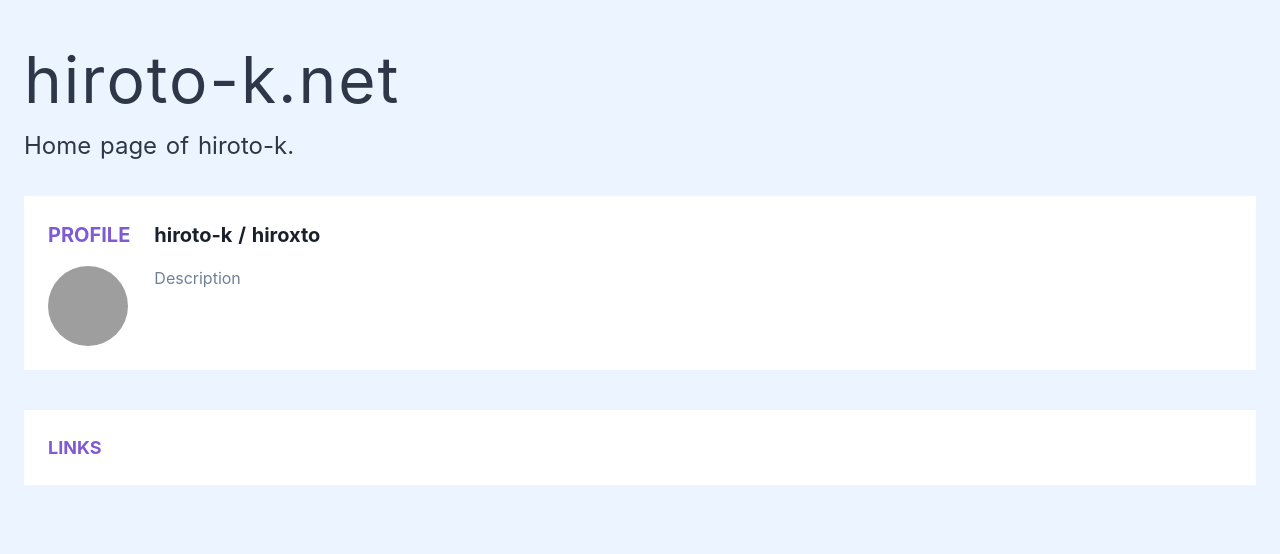
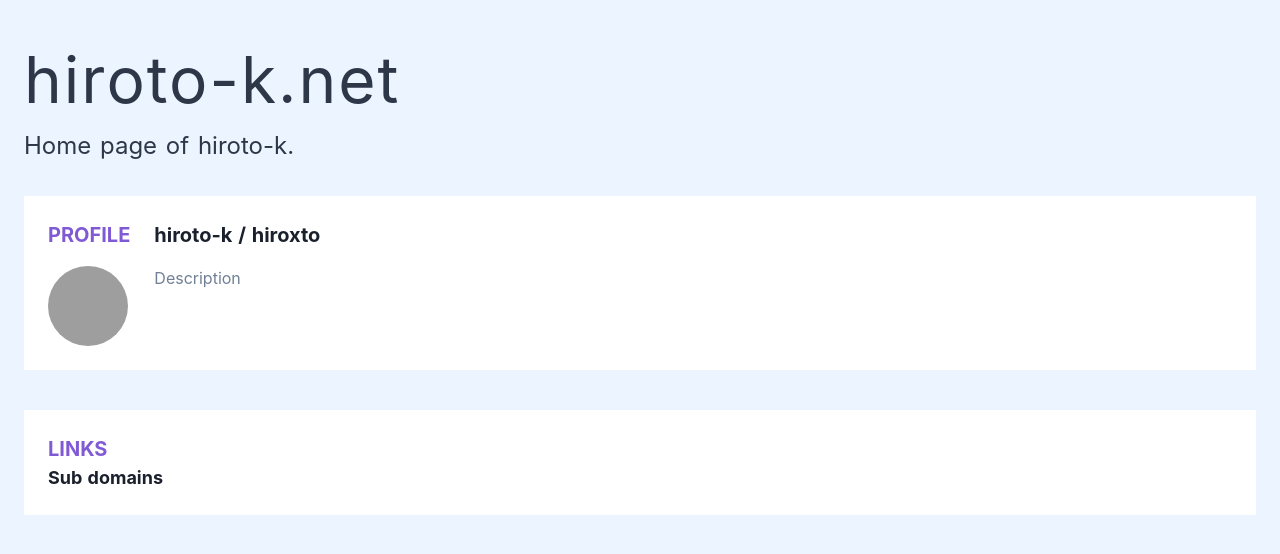
Before and after one commit to hiroxto/hiroxto.net, a Nuxt app: page / in a window 1280 px wide. Shown: the top 554 px of the page. Built offline with nearby package versions, Linux system fonts and the light colour scheme; grey boxes are pictures that could not be loaded.

Commit message:
Update links component

```diff
--- a/components/pages/index/LinksContent.vue
+++ b/components/pages/index/LinksContent.vue
@@ -1,9 +1,16 @@
 <template>
-  <div class="bg-white md:flex py-6 px-6">
-    <div class="md:flex-shrink-0">
-      <div class="text-lg text-purple-600 font-bold uppercase">
+  <div class="bg-white py-6 px-6">
+    <div>
+      <h3 class="text-xl text-purple-600 font-bold uppercase">
         Links
-      </div>
+      </h3>
+
+      <h4 class="text-lg text-gray-900 font-bold">
+        Sub domains
+      </h4>
+
+      <ul class="list-disc">
+      </ul>
     </div>
   </div>
 </template>
@@ -17,5 +24,4 @@ export default Vue.extend({
 </script>
 
 <style scoped>
-
 </style>
```
